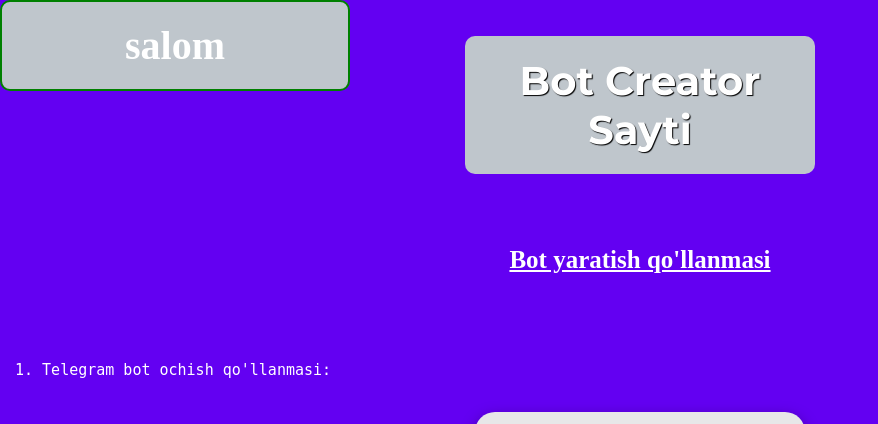
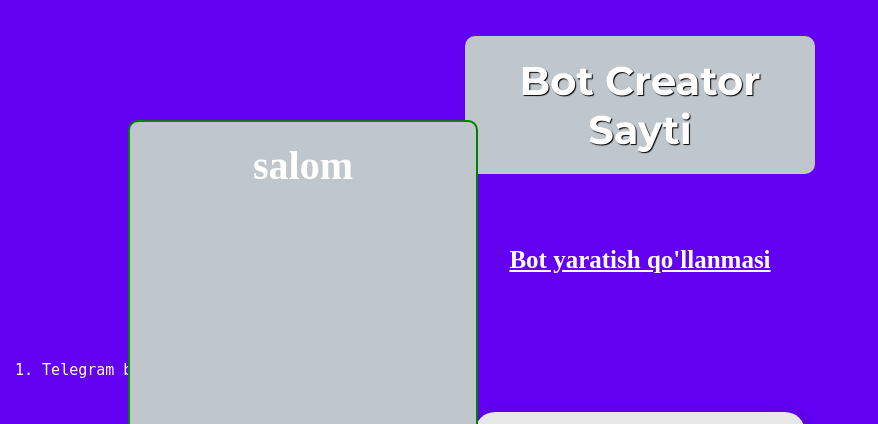
Before and after one commit to mmuzi3427/Makerbotveb, a PHP site: page / in a window 1280 px wide. Shown: the top 424 px of the page, without its empty margins (0-878 px from the left). Run offline with PHP 8.4, Linux system fonts and the light colour scheme.

Commit message:
Update style.css

```diff
--- a/style.css
+++ b/style.css
@@ -145,4 +145,7 @@ button {
   width:80%;
   border:2px solid green;
   position: fixed;
+  left: 10%;
+  top: 15%;
+  bottom: 15%;
 }
```
